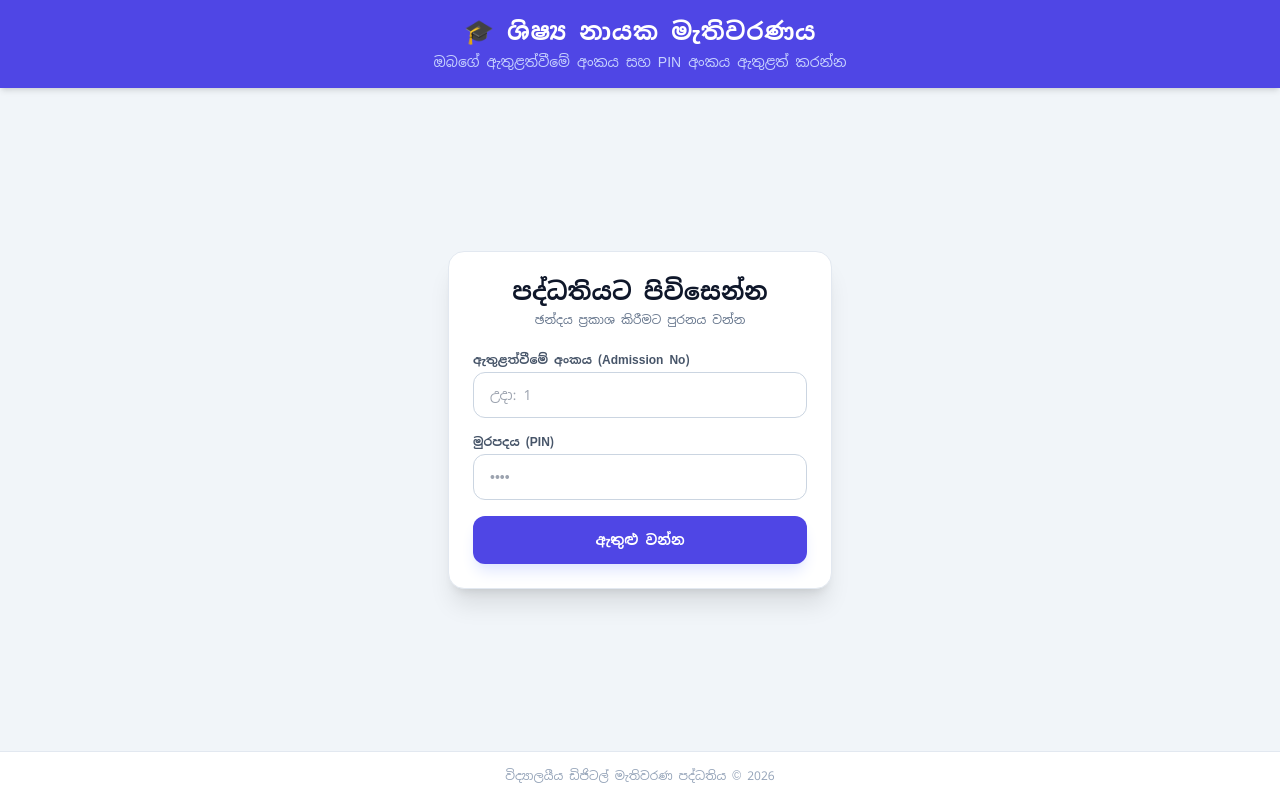
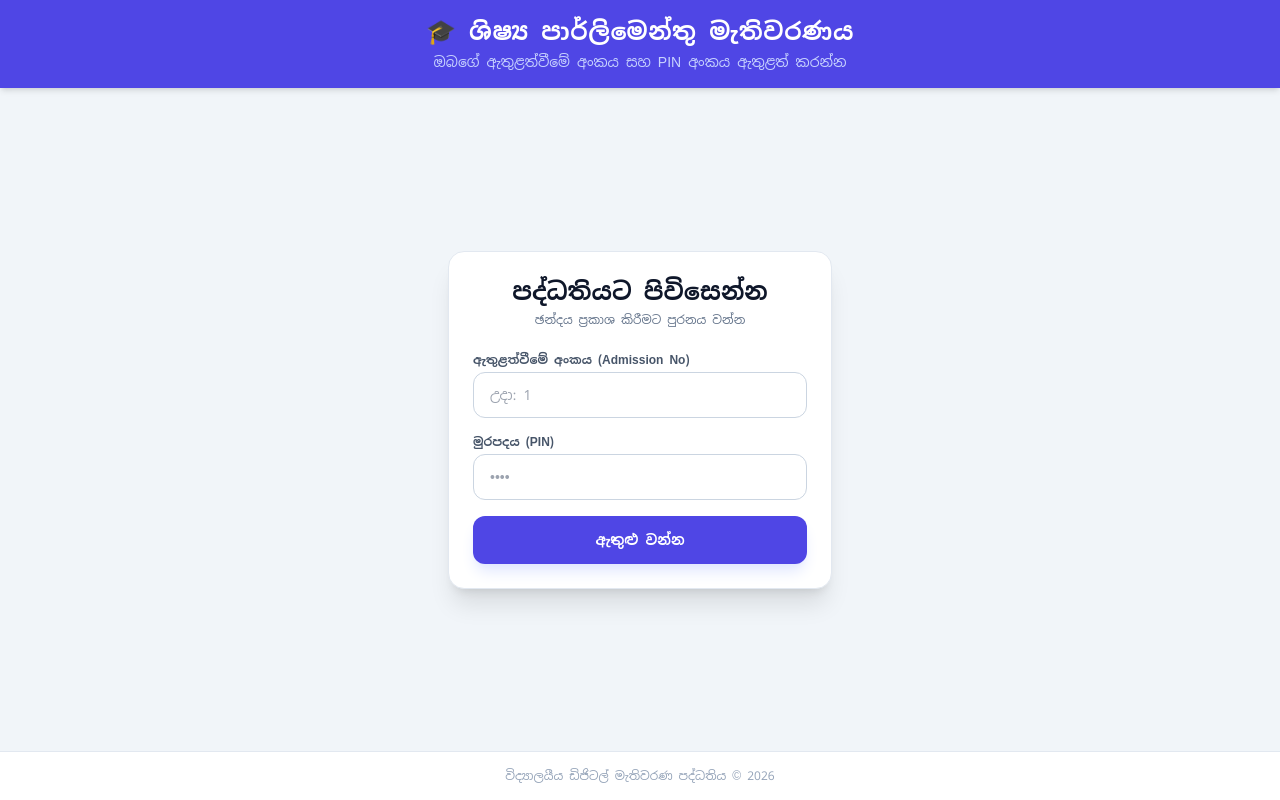
Before and after one commit to UnknownChuck/ubw-student-parliment-e-election-2026, a plain HTML site: page index.html in a window 1280 px wide. Drawn offline with nearby package versions, Linux system fonts and the light colour scheme.

Commit message:
Update index.html

```diff
--- a/index.html
+++ b/index.html
@@ -20,7 +20,7 @@
 
     <!-- Header -->
     <header class="bg-indigo-600 text-white shadow-md py-4 px-6 text-center sticky top-0 z-30">
-        <h1 class="text-xl md:text-2xl font-bold tracking-wide">🎓 ශිෂ්‍ය නායක මැතිවරණය</h1>
+        <h1 class="text-xl md:text-2xl font-bold tracking-wide">🎓 ශිෂ්‍ය පාර්ලිමෙන්තු මැතිවරණය</h1>
         <p id="voter-banner" class="text-xs md:text-sm text-indigo-200 mt-1">ඔබගේ ඇතුළත්වීමේ අංකය සහ PIN අංකය ඇතුළත් කරන්න</p>
     </header>
 
```
